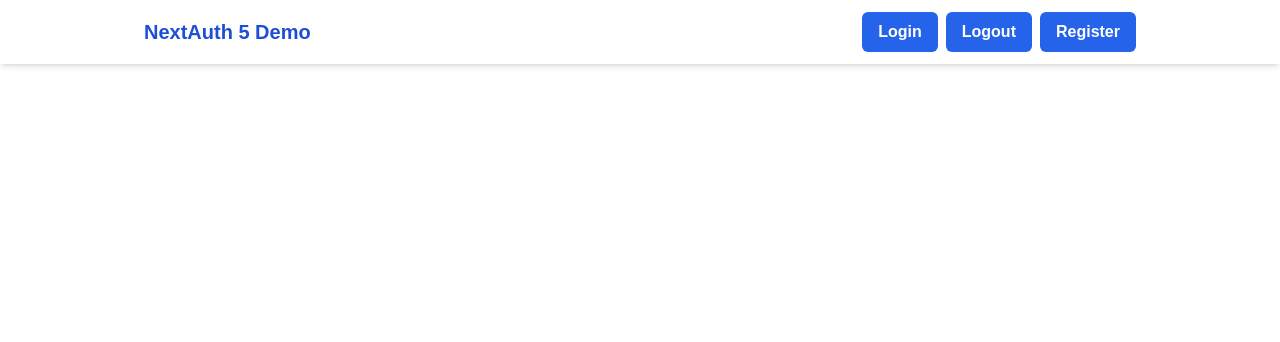
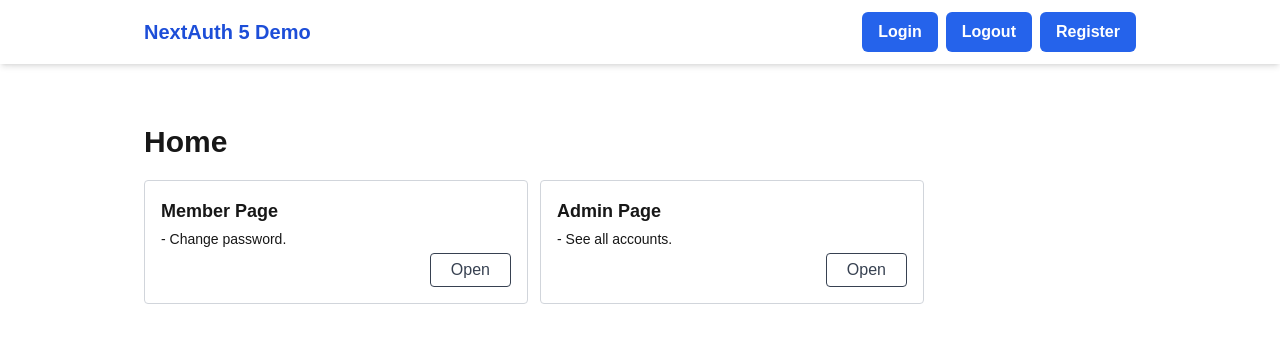
Before and after one commit to Pastelmood/NextAuth-Demo, a Next.js app: page / in a window 1280 px wide. Shown: the top 342 px of the page. Built offline with nearby package versions, Linux system fonts and the light colour scheme.

Commit message:
feat(home): add home page

```diff
--- a/app/page.tsx
+++ b/app/page.tsx
@@ -1,3 +1,24 @@
+import Card from "@/components/card";
+
 export default function HomePage() {
-  return <></>
+  return (
+    <div className="flex flex-col items-center min-h-screen pt-28">
+      <div className="flex flex-col max-w-5xl w-full px-4 py-3 gap-5">
+        <h1 className="text-3xl font-bold">Home</h1>
+        <div className="flex gap-3 flex-wrap">
+          <Card
+            title="Member Page"
+            description="- Change password."
+            link="/member"
+          />
+
+          <Card
+            title="Admin Page"
+            description="- See all accounts."
+            link="/admin"
+          />
+        </div>
+      </div>
+    </div>
+  );
 }
```
